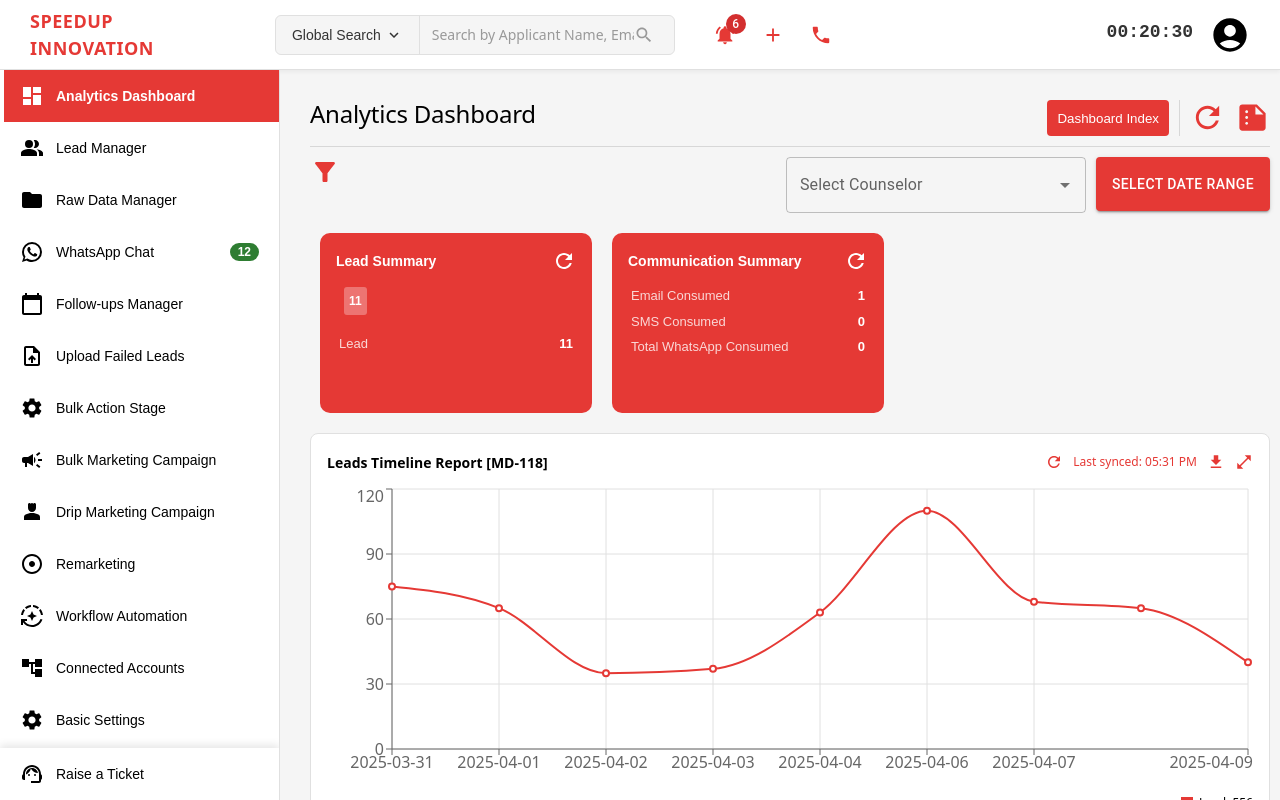
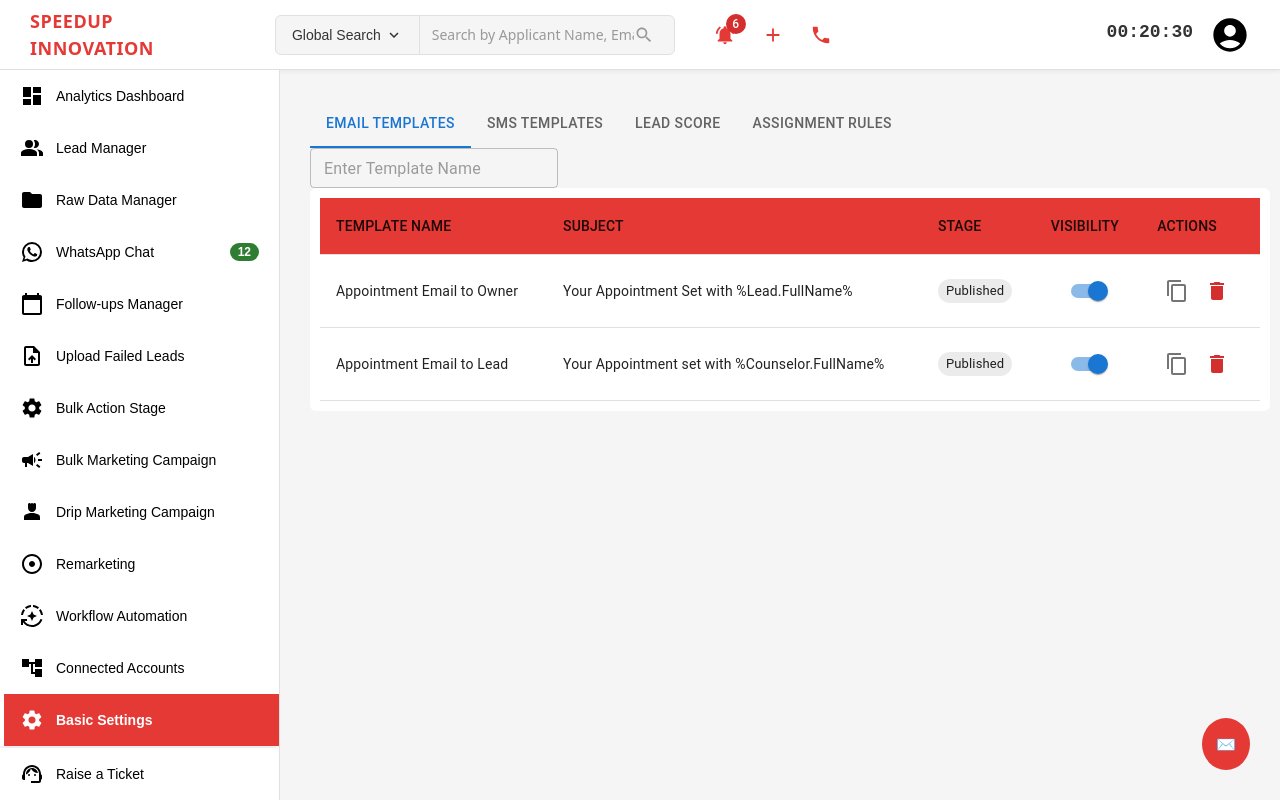
Before and after one commit to devifai-2026/extraaedge-admin, a React (Vite) app in the folder extraedge-admin/: page /settings in a window 1280 px wide. Before the commit this address led to /dashboard. Built offline with nearby package versions, Linux system fonts and the light colour scheme; sample sign-in values are in the browser's storage.

Commit message:
Ui changes

```diff
--- a/extraedge-admin/src/App.jsx
+++ b/extraedge-admin/src/App.jsx
@@ -15,6 +15,7 @@ import DripMarketingCampaign from './pages/DripMarketingCampaign/DripMarketingCa
 import Remarketing from './pages/Remarketing/Remarketing'
 import WorkflowAutomation from './pages/AutomationWorkflow/AutomationWorkflow'
 import ConnectedAccounts from './pages/ConnectedAccounts/ConnectedAccounts'
+import Settings from './pages/Settings/Settings'
 
 function App() {
   return (
@@ -84,6 +85,11 @@ function App() {
           element={<ProtectedRoute><Layout><ConnectedAccounts /></Layout></ProtectedRoute>}
         />
 
+        <Route
+          path="/settings"
+          element={<ProtectedRoute><Layout><Settings /></Layout></ProtectedRoute>}
+        />
+
         {/* Catch-all - redirect to dashboard for authenticated users, login otherwise */}
         <Route path="*" element={<Navigate to="/dashboard" replace />} />
       </Routes>
--- /dev/null
+++ b/extraedge-admin/src/components/AssignmentRules/AssignmentRules.css
@@ -0,0 +1,16 @@
+.assignment-container-rules{
+     background-color: var(--primary);
+  padding: 20px;
+}
+
+.top-actions-rules{
+    display: flex;
+  justify-content: flex-end;
+  gap: 10px;
+}
+
+.empty-state-rules{
+    text-align: center;
+  margin-top: 80px;
+  color: #888;
+}
--- /dev/null
+++ b/extraedge-admin/src/components/AssignmentRules/AssignmentRules.jsx
@@ -0,0 +1,27 @@
+// AssignmentRules.jsx
+import React from "react";
+import { Box, Button, Typography } from "@mui/material";
+import AddIcon from "@mui/icons-material/Add";
+import "./AssignmentRules.css";
+
+const AssignmentRules = () => {
+  return (
+    <Box className="assignment-container-rules">
+      <Box className="top-actions-rules">
+        <Button variant="outlined">Filter</Button>
+        <Button variant="contained" startIcon={<AddIcon />}>
+          Add Rule
+        </Button>
+      </Box>
+
+      <Box className="empty-state-rules">
+        <Typography variant="h6">No search result found</Typography>
+        <Typography variant="body2">
+          We cannot find what you were looking for.
+        </Typography>
+      </Box>
+    </Box>
+  );
+};
+
+export default AssignmentRules;
--- /dev/null
+++ b/extraedge-admin/src/components/EmailTemplates/EmailTemplates.css
@@ -0,0 +1,25 @@
+.table-container-email-templates {
+    background: #fff;
+    border-radius: 6px;
+    padding: 10px;
+}
+
+.table-header-email-templates {
+    background-color: var(--primary);
+}
+
+.chip-email-templates {
+    background-color: var(--primary);
+    color: var(--white);
+}
+
+.fab-email-templates {
+    position: fixed;
+    bottom: 30px;
+    right: 30px;
+    background-color: var(--primary);
+    color: var(--white);
+    padding: 14px;
+    border-radius: 50%;
+    cursor: pointer;
+}
--- /dev/null
+++ b/extraedge-admin/src/components/EmailTemplates/EmailTemplates.jsx
@@ -0,0 +1,75 @@
+// EmailTemplates.jsx
+import React from "react";
+import {
+  Box,
+  Table,
+  TableHead,
+  TableRow,
+  TableCell,
+  TableBody,
+  Switch,
+  IconButton,
+  Chip
+} from "@mui/material";
+import DeleteIcon from "@mui/icons-material/Delete";
+import ContentCopyIcon from "@mui/icons-material/ContentCopy";
+import "./EmailTemplates.css";
+
+const data = [
+  {
+    name: "Appointment Email to Owner",
+    subject: "Your Appointment Set with %Lead.FullName%",
+    status: "Published"
+  },
+  {
+    name: "Appointment Email to Lead",
+    subject: "Your Appointment set with %Counselor.FullName%",
+    status: "Published"
+  }
+];
+
+const EmailTemplates = () => {
+  return (
+    <Box className="table-container-email-templates">
+      <Table>
+        <TableHead>
+          <TableRow className="table-header-email-templates">
+            <TableCell>TEMPLATE NAME</TableCell>
+            <TableCell>SUBJECT</TableCell>
+            <TableCell>STAGE</TableCell>
+            <TableCell>VISIBILITY</TableCell>
+            <TableCell>ACTIONS</TableCell>
+          </TableRow>
+        </TableHead>
+
+        <TableBody>
+          {data.map((row, i) => (
+            <TableRow key={i}>
+              <TableCell>{row.name}</TableCell>
+              <TableCell>{row.subject}</TableCell>
+              <TableCell>
+                <Chip label="Published" size="small" className="chip-email-templates" />
+              </TableCell>
+              <TableCell>
+                <Switch defaultChecked />
+              </TableCell>
+              <TableCell>
+                <IconButton>
+                  <ContentCopyIcon />
+                </IconButton>
+                <IconButton color="error">
+                  <DeleteIcon />
+                </IconButton>
+              </TableCell>
+            </TableRow>
+          ))}
+        </TableBody>
+      </Table>
+
+      {/* Floating Button */}
+      <Box className="fab-email-templates">✉️</Box>
+    </Box>
+  );
+};
+
+export default EmailTemplates;
--- a/extraedge-admin/src/components/Layout/Sidebar.jsx
+++ b/extraedge-admin/src/components/Layout/Sidebar.jsx
@@ -32,7 +32,7 @@ const menuItems = [
   { id: 10, label: 'Remarketing', icon: AdjustIcon, path: '/remarketing' },
   { id: 11, label: 'Workflow Automation', icon: AutoModeIcon, path: '/automations' },
   { id: 12, label: 'Connected Accounts', icon: AccountTreeIcon, path: '/connectedaccounts' },
-  { id: 13, label: 'Basic Settings', icon: SettingsIcon, path: '/bulkuploadslisst' },
+  { id: 13, label: 'Basic Settings', icon: SettingsIcon, path: '/settings' },
   { id: 14, label: 'Advanced Settings', icon: SettingsSuggestIcon, path: '/bulkuplosadlist' },
   { id: 15, label: 'Third Party Integration', icon: IntegrationInstructionsIcon, path: '/bulkupsloadlist' },
 ];
--- /dev/null
+++ b/extraedge-admin/src/components/LeadScore/LeadScore.css
@@ -0,0 +1,4 @@
+.accordion-container-lead-score{
+    background-color: var(--primary);
+  padding: 10px;
+}
--- /dev/null
+++ b/extraedge-admin/src/components/LeadScore/LeadScore.jsx
@@ -0,0 +1,37 @@
+// LeadScore.jsx
+import React from "react";
+import {
+  Box,
+  Accordion,
+  AccordionSummary,
+  Typography
+} from "@mui/material";
+import ExpandMoreIcon from "@mui/icons-material/ExpandMore";
+import "./LeadScore.css";
+
+const sections = [
+  "Assign Lead",
+  "Call",
+  "Email",
+  "Lead",
+  "Manually Added Activities",
+  "Payment",
+  "Refer As New Lead",
+  "Sales Field"
+];
+
+const LeadScore = () => {
+  return (
+    <Box className="accordion-container-lead-score">
+      {sections.map((sec, i) => (
+        <Accordion key={i}>
+          <AccordionSummary expandIcon={<ExpandMoreIcon />}>
+            <Typography>{sec}</Typography>
+          </AccordionSummary>
+        </Accordion>
+      ))}
+    </Box>
+  );
+};
+
+export default LeadScore;
--- /dev/null
+++ b/extraedge-admin/src/components/SMSTemplates/SMSTemplates.css
@@ -0,0 +1,20 @@
+.table-container-sms-templates{
+    background: #fff;
+  border-radius: 6px;
+  padding: 10px;
+}
+
+.table-header-sms-templates{
+    background-color: var(--primary);
+}
+
+.fab-sms-templates{
+    position: fixed;
+    bottom: 30px;
+    right: 30px;
+    background-color: var(--primary);
+    color: var(--white);
+    padding: 14px;
+    border-radius: 50%;
+    cursor: pointer;
+}
--- /dev/null
+++ b/extraedge-admin/src/components/SMSTemplates/SMSTemplates.jsx
@@ -0,0 +1,63 @@
+// SMSTemplates.jsx
+import React from "react";
+import {
+  Box,
+  Table,
+  TableHead,
+  TableRow,
+  TableCell,
+  TableBody,
+  Switch,
+  IconButton
+} from "@mui/material";
+import DeleteIcon from "@mui/icons-material/Delete";
+import "./SMSTemplates.css";
+
+const SMSTemplates = () => {
+  const rows = [
+    {
+      name: "DefaultWelcomeSMS",
+      body: "Thanks for your inquiry..."
+    },
+    {
+      name: "VideocallInvite",
+      body: "Hello %Lead.FullName%..."
+    }
+  ];
+
+  return (
+    <Box className="table-container-sms-templates">
+      <Table>
+        <TableHead>
+          <TableRow className="table-header-sms-templates">
+            <TableCell>TEMPLATE NAME</TableCell>
+            <TableCell>SMS BODY</TableCell>
+            <TableCell>VISIBILITY</TableCell>
+            <TableCell>ACTIONS</TableCell>
+          </TableRow>
+        </TableHead>
+
+        <TableBody>
+          {rows.map((row, i) => (
+            <TableRow key={i}>
+              <TableCell>{row.name}</TableCell>
+              <TableCell>{row.body}</TableCell>
+              <TableCell>
+                <Switch defaultChecked />
+              </TableCell>
+              <TableCell>
+                <IconButton color="error">
+                  <DeleteIcon />
+                </IconButton>
+              </TableCell>
+            </TableRow>
+          ))}
+        </TableBody>
+      </Table>
+
+      <Box className="fab-sms-templates">💬</Box>
+    </Box>
+  );
+};
+
+export default SMSTemplates;
--- /dev/null
+++ b/extraedge-admin/src/pages/Settings/Settings.css
@@ -0,0 +1,27 @@
+.page-container-Settings{
+     padding: 20px;
+}
+
+.tabs-header-settings {
+  display: flex;
+  justify-content: space-between;
+  align-items: center;
+  margin-bottom: 16px;
+}
+
+.tab-settings {
+  text-transform: none !important;
+  color: #666 !important;
+}
+
+.active-tab-settings {
+  background: #f37021 !important;
+  color: #fff !important;
+  border-radius: 6px;
+  text-transform: none !important;
+}
+
+.search-box-settings {
+  width: 250px;
+  background: #fff;
+}
--- /dev/null
+++ b/extraedge-admin/src/pages/Settings/Settings.jsx
@@ -0,0 +1,63 @@
+// TemplatesPage.jsx
+import React, { useState } from "react";
+import {
+  Box,
+  Tabs,
+  Tab,
+  TextField,
+  InputAdornment,
+  IconButton
+} from "@mui/material";
+import SearchIcon from "@mui/icons-material/Search";
+
+import EmailTemplates from "../../components/EmailTemplates/EmailTemplates";
+import SMSTemplates from "../../components/SMSTemplates/SMSTemplates";
+import LeadScore from "../../components/LeadScore/LeadScore";
+import AssignmentRules from "../../components/AssignmentRules/AssignmentRules";
+
+const Settings = () => {
+  const [tab, setTab] = useState(0);
+
+  return (
+    <Box className="page-container-Settings">
+      {/* Tabs */}
+      <Box className="tabs-header-settings">
+        <Tabs
+          value={tab}
+          onChange={(e, val) => setTab(val)}
+          TabIndicatorProps={{ style: { display: "none" } }}
+        >
+          {["Email Templates", "SMS Templates", "Lead Score", "Assignment Rules"].map((t, i) => (
+            <Tab
+              key={i}
+              label={t}
+              className={tab === i ? "active-tab-settings" : "tab-settings"}
+            />
+          ))}
+        </Tabs>
+
+        {/* Search */}
+        <TextField
+          size="small"
+          placeholder="Enter Template Name"
+          className="search-box-settings"
+          InputProps={{
+            endAdornment: (
+              <InputAdornment position="end">
+                <SearchIcon />
+              </InputAdornment>
+            )
+          }}
+        />
+      </Box>
+
+      {/* Content */}
+      {tab === 0 && <EmailTemplates />}
+      {tab === 1 && <SMSTemplates />}
+      {tab === 2 && <LeadScore />}
+      {tab === 3 && <AssignmentRules />}
+    </Box>
+  );
+};
+
+export default Settings;
```
